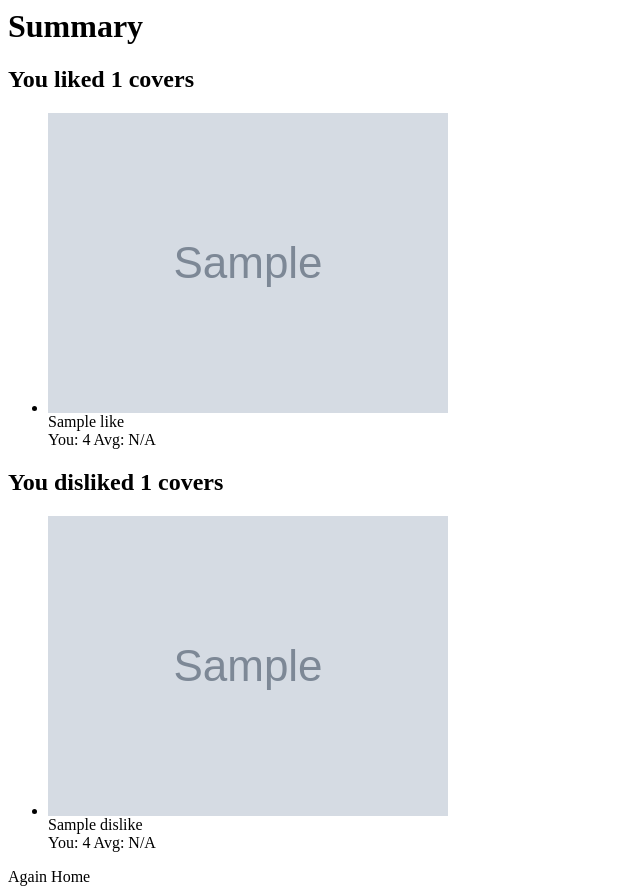
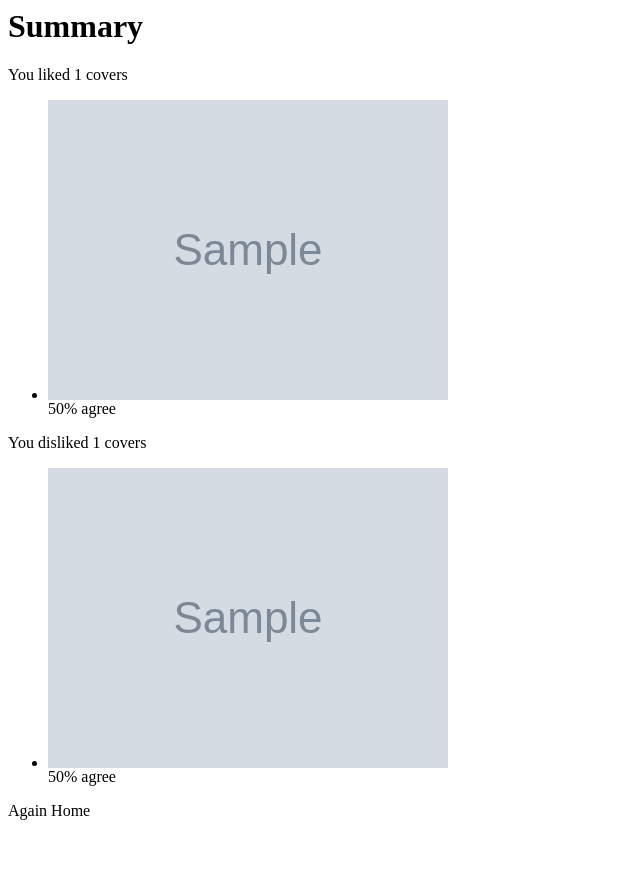
Before and after one commit to lukaszczernal/cover-contest, a Node project: template app/templates/summary.hbs in a window 1280 px wide. Shown: the whole page, without its empty margins (0-640 px from the left). After the commit the page ends 820 px from the top, so only its background shows below. Run offline with Node 20 templates, Linux system fonts and the light colour scheme; the template is opened without the code that fills it: most values are stand-ins (such as "Sample title", 1, 10 or a date in 2020); grey boxes marked "Sample" are stand-in pictures.

Commit message:
Summary page update

```diff
--- a/app/scripts/Swiper.Route.ts
+++ b/app/scripts/Swiper.Route.ts
@@ -27,9 +27,9 @@
 
     static init = (moduleName: string) => {
       console.count(moduleName+' init');
-      let moduleLowerCase: string = moduleName.toLowerCase();
-      let moduleCapital: string   = Route.toCapitalLetter(moduleLowerCase);
-      let moduleElem: string  = '#' + moduleLowerCase;
+      //TODO try to get rid of those module name transformations
+      let moduleCapital: string   = Route.toCapitalLetter(moduleName);
+      let moduleElem: string  = '#' + moduleName;
       let moduleModel: string = moduleCapital + 'Model';
 
       let elem = $(moduleElem);
--- a/app/templates/summary.hbs
+++ b/app/templates/summary.hbs
@@ -1,21 +1,19 @@
 <div class="summary">
     <h1 class="summary-title">Summary</h1>
 
+    {{!-- TODO remove duplicate code  --}}
     {{#if likeList}}
-        <h2 class="summary-subtitle">You liked {{likeList.length}} covers</h2>
+        <span class="summary-subtitle">You liked {{likeList.length}} covers</span>
         <ul class="summary-list">
             {{#each likeList}}
                 {{!-- TODO convert to helper  --}}
                 <li class="summary-item">
                     <img class="summary-itemImg" src="{{src}}"/>
-                    <div class="summary-itemText">
-                        <span class="summary-itemTitle">{{title}}</span>
-                        <div class="summary-itemRating">
-                            <span>You:</span>
-                            <span>{{rating}}</span>
-                            <span>Avg:</span>
-                            <span>N/A</span>
+                    <div class="summary-itemRating">
+                        <div class="summary-itemRatingProgressWrapper m-liked">
+                            <div class="summary-itemRatingProgress"></div>
                         </div>
+                        <span class="summary-itemRatingText">50% agree</span>
                     </div>
                 </li>
             {{/each}}
@@ -23,19 +21,16 @@
     {{/if}}
 
     {{#if dislikeList}}
-        <h2 class="summary-subtitle">You disliked {{dislikeList.length}} covers</h2>
+        <span class="summary-subtitle">You disliked {{dislikeList.length}} covers</span>
         <ul class="summary-list">
             {{#each dislikeList}}
                 <li class="summary-item">
                     <img class="summary-itemImg" src="{{src}}"/>
-                    <div class="summary-itemText">
-                        <span class="summary-itemTitle">{{title}}</span>
-                        <div class="summary-itemRating">
-                            <span>You:</span>
-                            <span>{{rating}}</span>
-                            <span>Avg:</span>
-                            <span>N/A</span>
+                    <div class="summary-itemRating m-disliked">
+                        <div class="summary-itemRatingProgressWrapper m-disliked">
+                            <div class="summary-itemRatingProgress"></div>
                         </div>
+                        <span class="summary-itemRatingText">50% agree</span>
                     </div>
                 </li>
             {{/each}}
```
Also changed, not shown: app/styles/_main/summary.styl (+30 -8 lines).
